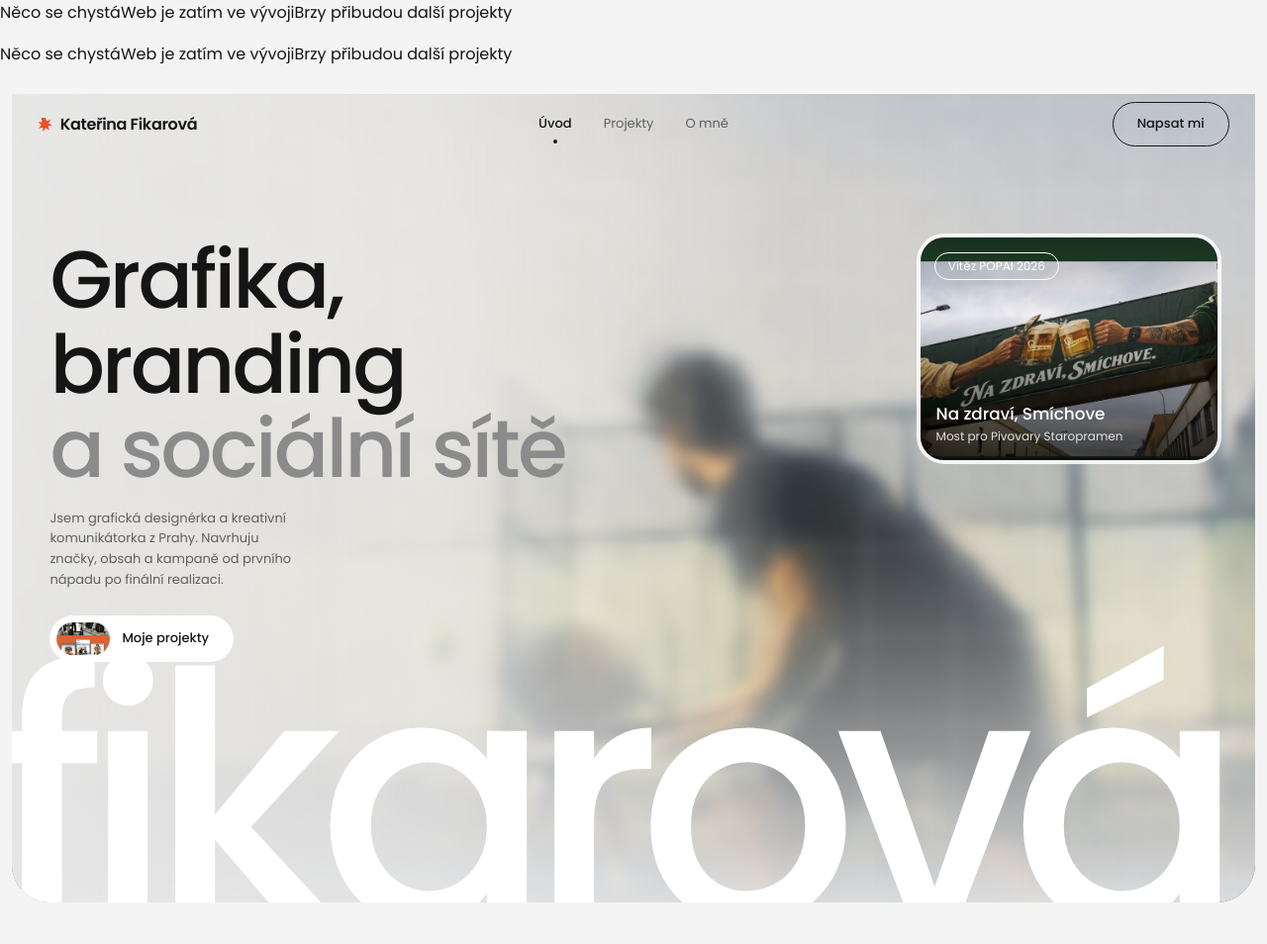
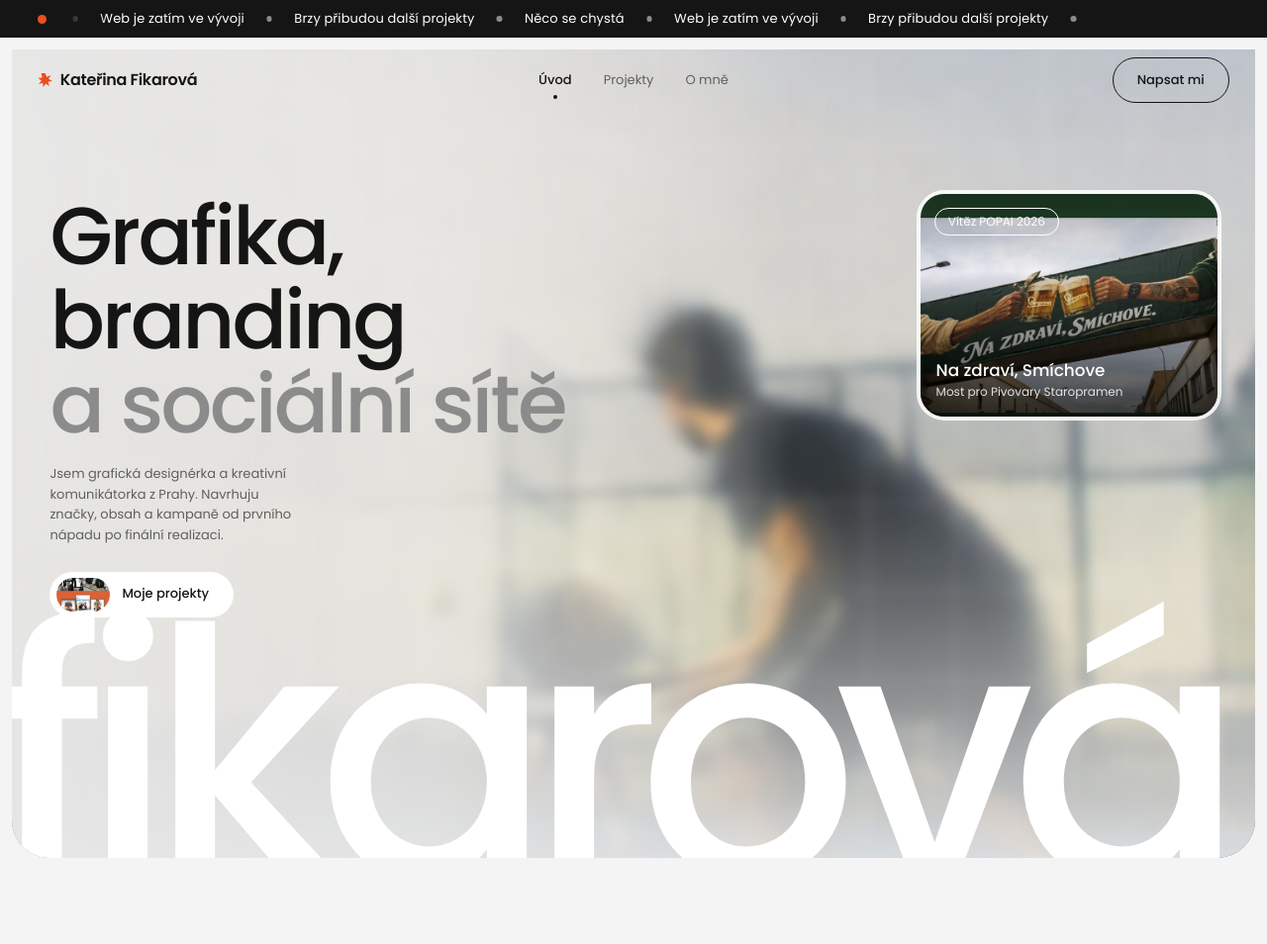
Before and after one commit to katerinafikarova/katerinafikarova.github.io, a plain HTML site: page index.html in a window 1280 px wide. Shown: the top 954 px of the page at 99% size. Drawn offline with Linux system fonts and the light colour scheme.

Commit message:
Přidat pruh „Něco se chystá“ (styly)

```diff
--- a/css/style.css
+++ b/css/style.css
@@ -501,6 +501,31 @@ p { margin: 0 0 1em; max-width: 62ch; }
   .service p { display: none; }
 }
 
+/* ---------- Pruh „Něco se chystá“ (smaž blok .teaser v HTML, až bude web hotový) ---------- */
+.teaser {
+  display: flex; align-items: center; gap: .9rem;
+  background: var(--card-dark); color: var(--white);
+  font-size: var(--step--1); letter-spacing: .01em;
+  padding: .55rem 0 .55rem var(--gutter);
+  overflow: hidden;
+}
+.teaser-dot {
+  flex: none; width: .55rem; height: .55rem; border-radius: 50%;
+  background: var(--accent); box-shadow: 0 0 0 0 rgba(236, 78, 32, .6);
+  animation: teaser-pulse 1.8s ease-out infinite;
+}
+.teaser-track { display: flex; overflow: hidden; mask-image: linear-gradient(90deg, transparent, #000 4%, #000 92%, transparent); }
+.teaser-run {
+  flex: none; display: flex; align-items: center; gap: 1.4rem; padding-right: 1.4rem;
+  margin: 0; max-width: none; white-space: nowrap; animation: teaser-run 26s linear infinite;
+}
+.teaser-run .sep { flex: none; width: .35rem; height: .35rem; border-radius: 50%; background: var(--faded); }
+@keyframes teaser-run { to { transform: translateX(-100%); } }
+@keyframes teaser-pulse {
+  70% { box-shadow: 0 0 0 .55rem rgba(236, 78, 32, 0); }
+  100% { box-shadow: 0 0 0 0 rgba(236, 78, 32, 0); }
+}
+
 @media (prefers-reduced-motion: reduce) {
   html { scroll-behavior: auto; }
   *, *::before, *::after { transition: none !important; animation: none !important; }
```
